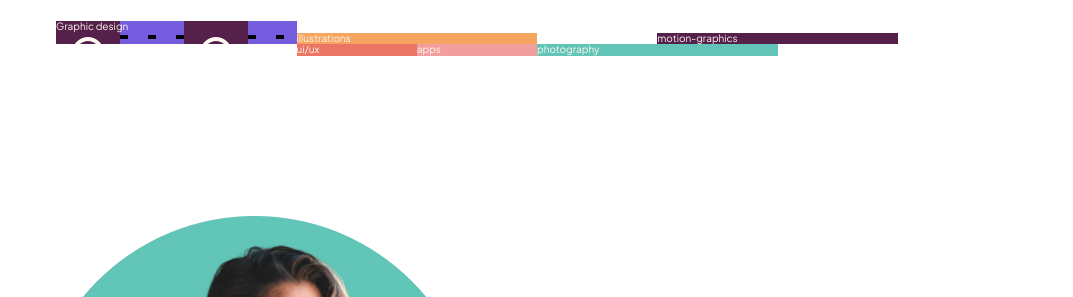
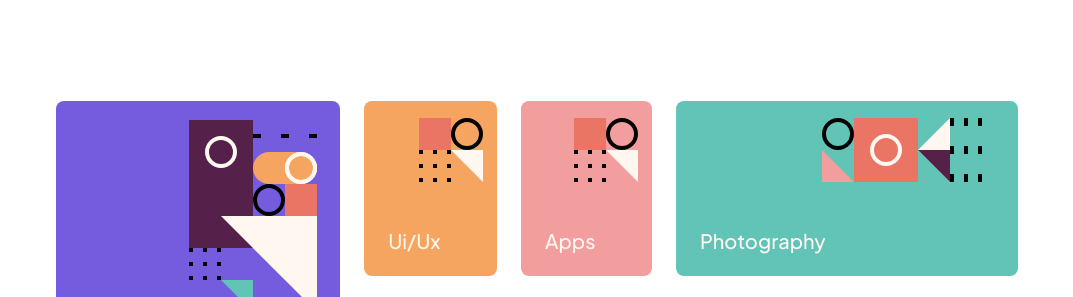
Before and after one commit to dadahond/Design-portfolio, a plain HTML site: page index.html in a window 1280 px wide. Shown: the part 301-598 px from the top of the page, without its empty margins (103-1176 px from the left). Drawn offline with Linux system fonts and the light colour scheme.

Commit message:
grid part updated

```diff
--- a/css/index.css
+++ b/css/index.css
@@ -31,49 +31,86 @@
 .hero-main {
   padding: 2.4rem;
   display: grid;
-  grid-template-columns: repeat(8, 1fr);
+  grid-template-columns: repeat(6, fr);
   grid-template-rows: 1fr 1fr;
+  gap: 2.4rem;
   color: var(--white-color);
+  margin-top: 8rem;
+  font-size: 2rem;
+  font-weight: 500;
+  text-transform: capitalize;
 }
 
 .graphic-design {
-  grid-area: Graphic design;
   background-color: var(--purple-color);
   background-image: url(../images/pattern-graphic-design.svg);
+  background-repeat: no-repeat;
+  background-position-x: 85%;
+  background-position-y: 10%;
+  padding: 31rem 11rem 2.4rem 2.4rem;
   grid-column: 1/3;
   grid-row: 1/3;
+  border-radius: 8px;
 }
 
 .ui-ux {
-  grid-area: ui/ux;
-  background-color: var(--peach-color);
+  background-color: var(--orange-color);
+  background-image: url(../images/pattern-ui-ux.svg);
+  background-repeat: no-repeat;
+  background-position-x: 80%;
+  background-position-y: 15%;
+  padding: 12.8rem 5.4rem 2.4rem 2.4rem;
   grid-column: 3/4;
+  grid-row: 1/2;
+  border-radius: 8px;
 }
 
 .apps {
-  grid-area: apps;
   background-color: var(--pink-color);
+  background-image: url(../images/pattern-ui-ux.svg);
+  background-repeat: no-repeat;
+  background-position-x: 80%;
+  background-position-y: 15%;
+  padding: 12.8rem 5.4rem 2.4rem 2.4rem;
   grid-column: 4/5;
+  grid-row: 1/2;
+  border-radius: 8px;
 }
 
 .photography {
-  grid-area: photography;
   background-color: var(--aqua-color);
+  background-image: url(../images/pattern-photography.svg);
+  background-repeat: no-repeat;
+  background-position-x: 80%;
+  background-position-y: 15%;
+  padding: 12.8rem 15rem 2.4rem 2.4rem;
   grid-column: 5/7;
+  grid-row: 1/2;
+  border-radius: 8px;
 }
 
 .illustrations {
-  grid-column: illustrations;
-  background-color: var(--orange-color);
+  background-color: var(--peach-color);
+  background-image: url(../images/pattern-photography.svg);
+  background-repeat: no-repeat;
+  background-position-x: 80%;
+  background-position-y: 15%;
+  padding: 12.8rem 15rem 2.4rem 2.4rem;
   grid-column: 3/5;
   grid-row: 2/3;
+  border-radius: 8px;
 }
 
 .motion-graphics {
-  grid-area: motion-graphics;
   background-color: var(--deep-violet-color);
-  grid-column: 6/8;
+  background-image: url(../images/pattern-photography.svg);
+  background-repeat: no-repeat;
+  background-position-x: 80%;
+  background-position-y: 15%;
+  padding: 12.8rem 15rem 2.4rem 2.4rem;
+  grid-column: 5/7;
   grid-row: 2/3;
+  border-radius: 8px;
 }
 
 .amy {
@@ -136,6 +173,10 @@ h3 {
   cursor: pointer;
 }
 
+.arrow img:hover {
+  background-color: var(--purple-color);
+}
+
 .book {
   display: flex;
   align-items: center;
--- a/index.html
+++ b/index.html
@@ -25,6 +25,8 @@
               shop for your design needs.
             </p>
           </div>
+        </div>
+        <div class="container">
           <div class="hero-main">
             <span class="graphic-design">Graphic design</span>
             <span class="ui-ux">ui/ux</span>
```
